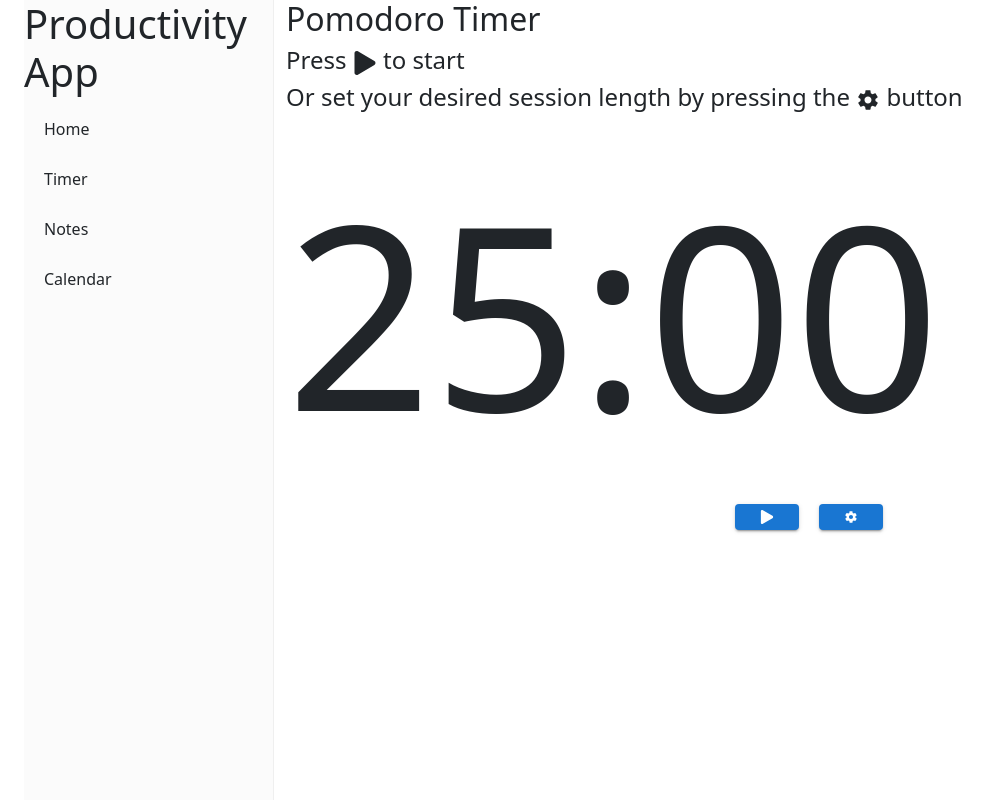
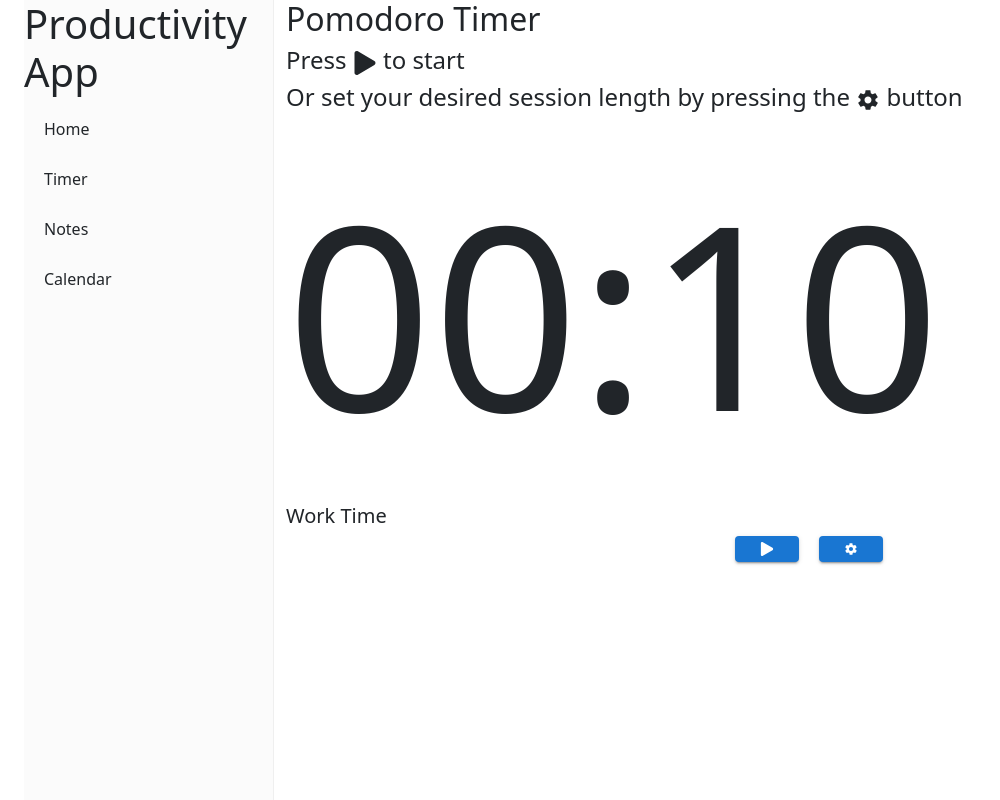
Before and after one commit to dsciocan/TimeWise, a React (Vite) app: page /timer in a window 1280 px wide. Shown: the top 800 px of the page, without its empty margins (0-1000 px from the left). Built offline with nearby package versions, Linux system fonts and the light colour scheme.

Commit message:
Create basic work-break flow

```diff
--- a/src/components/Timer/Timer.jsx
+++ b/src/components/Timer/Timer.jsx
@@ -8,15 +8,16 @@ import { FaPause } from "react-icons/fa6";
 
 
 function Timer() {
-    let startingMinutes = 25
-    let startingSeconds = 0
+    let startingMinutes = 0
+    let startingSeconds = 10
     const [startTimer, setStartTimer] = useState(false);
     const [pause, setPause] = useState(true);
     const [minutes, setMinutes] = useState(startingMinutes);
     const [seconds, setSeconds] = useState(startingSeconds);
     const [time, setTime] = useState(`${startingMinutes}:0${startingSeconds}`);
     const [study, setStudy] = useState(true);
-
+    let defaultBreakMinutes = 0;
+    let defaultBreakSeconds = 5;
     function togglePlay() {
         setPause(!pause)
         if(pause == true) {
@@ -45,15 +46,26 @@ function Timer() {
         setSeconds(59)
       } else if (seconds > 0) {
         setSeconds(seconds - 1)
+      } else if (minutes == 0 && seconds == 0) {
+        setStudy(!study)
       }
       }, 1000);
       return () => clearInterval(interval);
     }
   }, [minutes, seconds, startTimer]);
 
-    useEffect(() => {
 
-    }, [minutes, seconds, startTimer])
+  useEffect(()=> {
+    if(study) {
+      setMinutes(startingMinutes)
+      setSeconds(startingSeconds)
+    } else {
+      setMinutes(defaultBreakMinutes);
+      setSeconds(defaultBreakSeconds)
+    }
+  }, [study])
+
+
 
 
 //   const displayTime = () => {
@@ -74,6 +86,7 @@ function Timer() {
         <h4>Press <FaPlay /> to start </h4>
         <h4>Or set your desired session length by pressing the <IoMdSettings /> button</h4>
         <Box fontSize={"256px"}>{time}</Box>
+        {study ? <h5>Work Time</h5> : <h5>Break Time</h5>}
         <Box
           display={"flex"}
           flexDirection={"row"}
```
